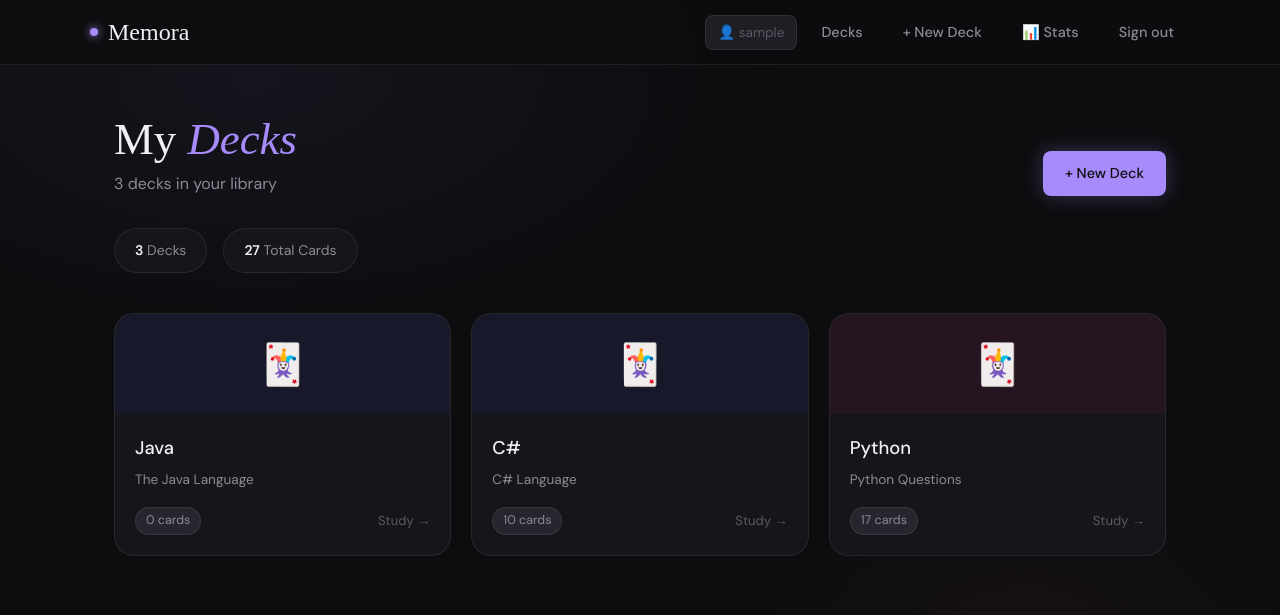
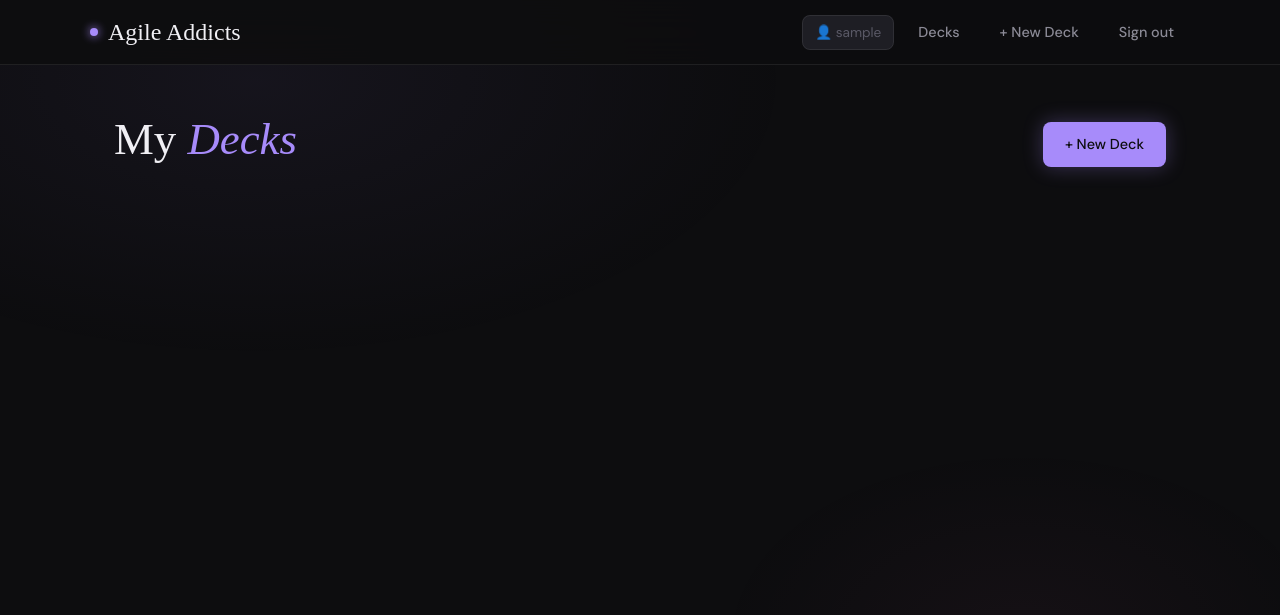
Before and after one commit to anaylo5450/625_GROUP_PROJECT, a Flask app: page /dashboard in a window 1280 px wide. Shown: the top 615 px of the page. Run offline with Flask 3, Linux system fonts and the light colour scheme; the visitor is signed in with stand-in values (Sample User, id 1); data comes from the database, SQL or seed files in the repository; some web fonts are replaced.

Commit message:
deck_controller bug fixed; base.html, dashboard.html, and app.py bug fixed.

```diff
--- a/src/625_GROUP_PROJECT/app.py
+++ b/src/625_GROUP_PROJECT/app.py
@@ -2,16 +2,16 @@ from flask import Flask
 from models.database import init_db, migrate_stats
 from controllers.auth_controller import auth_bp
 from controllers.deck_controller import deck_bp
-from controllers.flashcard_controller import flashcard_bp
-from controllers.stats_controller import stats_bp
+# from controllers.flashcard_controller import flashcard_bp
+# from controllers.stats_controller import stats_bp
 
 app = Flask(__name__, template_folder='views/templates')
 app.secret_key = 'flashcard_secret_key_2024'
 
 app.register_blueprint(auth_bp)
 app.register_blueprint(deck_bp)
-app.register_blueprint(flashcard_bp)
-app.register_blueprint(stats_bp)
+# app.register_blueprint(flashcard_bp)
+# app.register_blueprint(stats_bp)
 
 # Always initialize DB on startup
 init_db()
--- a/src/625_GROUP_PROJECT/controllers/deck_controller.py
+++ b/src/625_GROUP_PROJECT/controllers/deck_controller.py
@@ -1,7 +1,7 @@
 from flask import Blueprint, render_template, request, redirect, url_for, session, flash
 from controllers.auth_controller import login_required
 from models.deck_model import get_decks_by_user, get_deck_by_id, create_deck, update_deck, delete_deck
-from models.flashcard_model import get_cards_by_deck
+# from models.flashcard_model import get_cards_by_deck
 
 deck_bp = Blueprint('deck', __name__)
 
@@ -28,15 +28,15 @@ def create():
             return redirect(url_for('deck.view_deck', deck_id=deck_id))
     return render_template('deck_form.html', deck=None, colors=DECK_COLORS, action='Create')
 
-@deck_bp.route('/deck/<int:deck_id>')
-@login_required
-def view_deck(deck_id):
-    deck = get_deck_by_id(deck_id, session['user_id'])
-    if not deck:
-        flash('Deck not found.', 'error')
-        return redirect(url_for('deck.dashboard'))
-    cards = get_cards_by_deck(deck_id)
-    return render_template('deck_view.html', deck=deck, cards=cards)
+# @deck_bp.route('/deck/<int:deck_id>')
+# @login_required
+# def view_deck(deck_id):
+#     deck = get_deck_by_id(deck_id, session['user_id'])
+#     if not deck:
+#         flash('Deck not found.', 'error')
+#         return redirect(url_for('deck.dashboard'))
+#     cards = get_cards_by_deck(deck_id)
+#     return render_template('deck_view.html', deck=deck, cards=cards)
 
 @deck_bp.route('/deck/<int:deck_id>/edit', methods=['GET', 'POST'])
 @login_required
@@ -66,17 +66,17 @@ def delete(deck_id):
         flash('Deck deleted.', 'success')
     return redirect(url_for('deck.dashboard'))
 
-@deck_bp.route('/deck/<int:deck_id>/study')
-@login_required
-def study(deck_id):
-    deck = get_deck_by_id(deck_id, session['user_id'])
-    if not deck:
-        flash('Deck not found.', 'error')
-        return redirect(url_for('deck.dashboard'))
-    cards = get_cards_by_deck(deck_id)
-    if not cards:
-        flash('Add some cards before studying!', 'error')
-        return redirect(url_for('deck.view_deck', deck_id=deck_id))
-    # Convert sqlite3.Row objects to plain dicts so tojson works in template
-    cards_list = [dict(c) for c in cards]
-    return render_template('study.html', deck=dict(deck), cards=cards_list)
+# @deck_bp.route('/deck/<int:deck_id>/study')
+# @login_required
+# def study(deck_id):
+#     deck = get_deck_by_id(deck_id, session['user_id'])
+#     if not deck:
+#         flash('Deck not found.', 'error')
+#         return redirect(url_for('deck.dashboard'))
+#     cards = get_cards_by_deck(deck_id)
+#     if not cards:
+#         flash('Add some cards before studying!', 'error')
+#         return redirect(url_for('deck.view_deck', deck_id=deck_id))
+#     # Convert sqlite3.Row objects to plain dicts so tojson works in template
+#     cards_list = [dict(c) for c in cards]
+#     return render_template('study.html', deck=dict(deck), cards=cards_list)
--- a/src/625_GROUP_PROJECT/views/templates/base.html
+++ b/src/625_GROUP_PROJECT/views/templates/base.html
@@ -13,13 +13,13 @@
     <div class="navbar-inner">
       <a href="{{ url_for('deck.dashboard') }}" class="navbar-brand">
         <span class="dot"></span>
-        Memora
+        Agile Addicts
       </a>
       <ul class="navbar-nav">
         <li><span class="nav-username">👤 {{ session.get('username') }}</span></li>
         <li><a href="{{ url_for('deck.dashboard') }}">Decks</a></li>
         <li><a href="{{ url_for('deck.create') }}">+ New Deck</a></li>
-        <li><a href="{{ url_for('stats.overview') }}">📊 Stats</a></li>
+        {# <li><a href="{{ url_for('stats.overview') }}">📊 Stats</a></li> #}
         <li><a href="{{ url_for('auth.logout') }}">Sign out</a></li>
       </ul>
     </div>
--- a/src/625_GROUP_PROJECT/views/templates/dashboard.html
+++ b/src/625_GROUP_PROJECT/views/templates/dashboard.html
@@ -1,21 +1,21 @@
 {% extends 'base.html' %}
-{% block title %}My Decks — Memora{% endblock %}
+{% block title %}My Decks — Agile Addicts{% endblock %}
 {% block content %}
 <div class="container">
   <div class="page-header">
     <div>
       <h1>My <span class="serif-italic">Decks</span></h1>
-      <p>{{ decks|length }} deck{{ 's' if decks|length != 1 }} in your library</p>
+      <!-- <p>{{ decks|length }} deck{{ 's' if decks|length != 1 }} in your library</p> -->
     </div>
     <a href="{{ url_for('deck.create') }}" class="btn btn-primary">+ New Deck</a>
   </div>
 
-  <div class="stats-row">
+  <!-- <div class="stats-row">
     <div class="stat-chip"><strong>{{ decks|length }}</strong> Decks</div>
     <div class="stat-chip"><strong>{{ decks|sum(attribute='card_count') }}</strong> Total Cards</div>
-  </div>
+  </div> -->
 
-  <div class="decks-grid">
+  <!-- <div class="decks-grid">
     {% if decks %}
       {% for deck in decks %}
       <a href="{{ url_for('deck.view_deck', deck_id=deck['id']) }}" class="deck-card" style="animation-delay: {{ loop.index0 * 0.05 }}s">
@@ -40,6 +40,6 @@
         <a href="{{ url_for('deck.create') }}" class="btn btn-primary">Create a Deck</a>
       </div>
     {% endif %}
-  </div>
+  </div> -->
 </div>
 {% endblock %}
```
